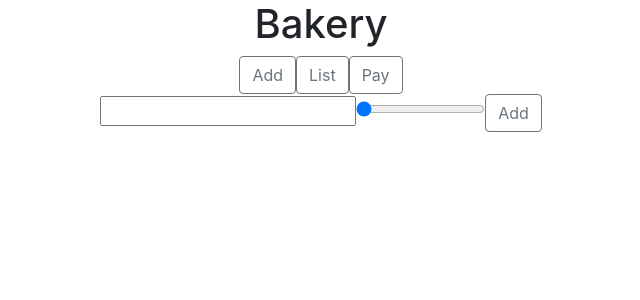
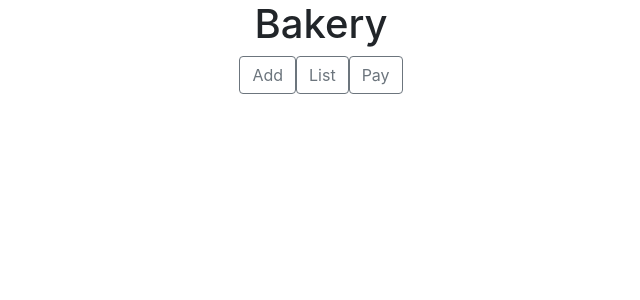
Before and after one commit to ThiSchenkel/digitous-react, a React (Create React App) app in the folder react/jour4/bakery/: page / in a window 1280 px wide. Shown: the top 300 px of the page, without its empty margins (319-959 px from the left). Built offline with nearby package versions, Linux system fonts and the light colour scheme.

Commit message:
Remontée pas évidente

```diff
--- a/react/jour4/bakery/src/App.js
+++ b/react/jour4/bakery/src/App.js
@@ -12,9 +12,7 @@ class App extends React.Component {
     super(props);
     this.state = {
       activeTabs: "Add",
-      items: [],
-      productName: "",
-      price: 1
+      items: []
     }
   }
 
@@ -46,37 +44,26 @@ class App extends React.Component {
     }
   }
 
-  updateProductName = (event) => {
-    const productName = this.state.productName
-    this.setState({ productName: event.target.value })
-    console.log(productName)
+  addItem = (name, price) => {
+    const items = this.state.items
+    const newObject = {
+      name: "",
+      price: ""
+    }
+    const inserItems = [...newObject]
+    this.setState({ items: inserItems })
+    console.log(items)
   }
 
-  updatePrice = (event) => {
-    const price = this.state.price
-    this.setState({ price: event.target.value })
-    console.log(price)
-  }
 
   render() {
     return (
       <div className="container text-center">
         <h1>Bakery</h1>
-        <Button isSelected={this.state.activeTabs === "add"} onClick={this.selectedAdd}>Add</Button>
+        <Button isSelected={this.state.activeTabs === "add"} onClick={this.selectedAdd} pushList={this.state.items}>Add</Button>
         <Button isSelected={this.state.activeTabs === "list"} onClick={this.selectedList}>List</Button>
         <Button isSelected={this.state.activeTabs === "pay"} onClick={this.selectedPay}>Pay</Button>
         {this.renderContent()}
-
-        <div className="row ">
-          <div className="col ">
-            <input type="text" value={this.state.productName} onChange={this.updateProductName} />
-            <input type="range" value={this.state.price} min="1" max="10" onChange={this.updatePrice} />
-            <Button onClick={this.selectedAdd}>Add</Button>
-          </div>
-
-        </div>
-
-
       </div>
     );
   }
--- a/react/jour4/bakery/src/components/Add.jsx
+++ b/react/jour4/bakery/src/components/Add.jsx
@@ -1,11 +1,42 @@
 import "../App.css";
 import React from "react";
+import Button from "./Button"
+import App from "../App"
+
 
 class Add extends React.Component {
 
+    constructor(props) {
+        super(props);
+        this.state = {
+            productName: "",
+            price: 1
+        }
+    }
+
+    updateProductName = (event) => {
+        const productName = this.state.productName
+        this.setState({ productName: event.target.value })
+        console.log(productName)
+    }
+
+    updatePrice = (event) => {
+        const price = this.state.price
+        this.setState({ price: event.target.value })
+        console.log(price)
+    }
+
     render() {
         return (
-            <div>Add</div>
+            <div className="container">
+                <div className="row ">
+                    <div className="col ">
+                        <input type="text" value={this.state.productName} onChange={this.updateProductName} />
+                        <input type="range" value={this.state.price} min="1" max="10" onChange={this.updatePrice} />
+                        <Button onClick={this.props.pushList}>Add</Button>
+                    </div>
+                </div>
+            </div>
         );
     }
 }
```
Also changed, not shown: 1 other file (tests, documents, lock files or other folders).
